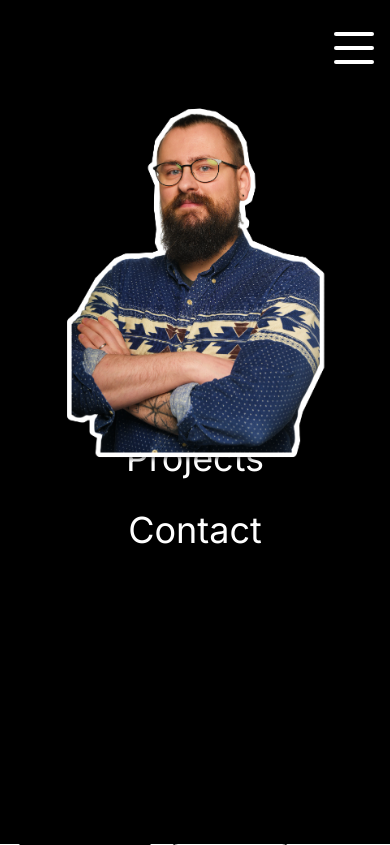
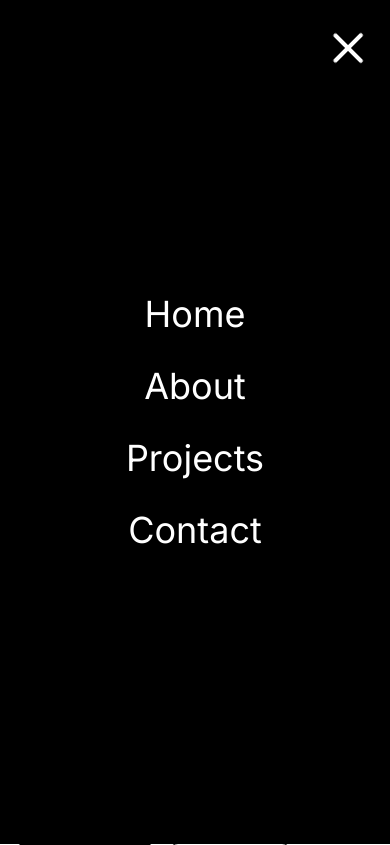
Before and after one commit to Nicktvdd/new-portfolio, a Next.js app: page / in a window 390 px wide. Both pictures are taken after a click on the button 354 px from the left and 48 px from the top of the page. Built offline with nearby package versions, Linux system fonts and the light colour scheme.

Commit message:
Image appearing over menu fixed

```diff
--- a/src/components/navbar.jsx
+++ b/src/components/navbar.jsx
@@ -1,8 +1,10 @@
-"use client";
-import { useState } from "react";
-import Link from "next/link";
-import Image from "next/image";
-import NavLink from "./navLink";
+"use client"
+
+import { useState } from "react"
+import Link from "next/link"
+import Image from "next/image"
+import NavLink from "./navLink"
+import { motion } from "framer-motion"
 
 const links = [
     { name: "Home", href: "/" },
@@ -14,11 +16,48 @@
 const Navbar = () => {
     const [open, setOpen] = useState(false);
 
+    const topVariants = {
+        open: {
+            rotate: 45,
+            backgroundColor: "rgb(255,255,255)",
+        },
+        closed: {
+            rotate: 0,
+        },
+    }
+    const centerVariants = {
+        open: {
+            opacity: 0,
+        },
+        closed: {
+            opacity: 1,
+        },
+    }
+
+    const listVariants = {
+        open: {
+            x:0,
+        },
+        closed: {
+            x:"100vw",
+        },
+    }
+
+    const bottomVariants = {
+        open: {
+            rotate: -45,
+            backgroundColor: "rgb(255,255,255)",
+        },
+        closed: {
+            rotate: 0,
+        },
+    }
+
     return (
         <div className="h-full flex items-center justify-between px-4 sm:px-8 md:px-12 lg:px-20 xl:px48 text-xl">
             {/* LINKS */}
             <div className="hidden md:flex gap-4 w-1/3">
-                {links.map(link=>(
+                {links.map(link => (
                     <NavLink link={link} key={link.name} />
                 ))}
             </div>
@@ -44,20 +83,34 @@
             {/* RESPONSIVE MENU */}
             <div className="md:hidden">
                 {/* MENU BUTTON*/}
-                <button className="w-10 h-8 flex flex-col justify-between z-50 relative"  onClick={(()=>setOpen(!open))}>
-                    <div className="w-10 h-1 bg-white rounded"> </div>
-                    <div className="w-10 h-1 bg-white rounded"> </div>
-                    <div className="w-10 h-1 bg-white rounded"> </div>
+                <button className="w-10 h-8 flex flex-col justify-between z-50 relative"
+                onClick={() => setOpen((prev) => !prev)}
+                >
+                    <motion.div
+                        variants={topVariants}
+                        animate={open ? "open" : "closed"}
+                        className="w-10 h-1 bg-black rounded origin-left">
+                    </motion.div>
+                    <motion.div
+                        variants={centerVariants}
+                        animate={open ? "open" : "closed"}
+                        className="w-10 h-1 bg-black rounded">
+                    </motion.div>
+                    <motion.div
+                        variants={bottomVariants}
+                        animate={open ? "open" : "closed"}
+                        className="w-10 h-1 bg-black rounded origin-left">
+                    </motion.div>
                 </button>
                 {/* MENU LIST*/}
                 {open && (
-                <div className="absolute top-0 left-0 w-screen h-screen bg-black text-white flex flex-col items-center justify-center gap-8 text-4xl">
+                    <motion.div variants={listVariants} initial="closed" animate="open" className="absolute top-0 left-0 w-screen h-screen bg-black text-white flex flex-col items-center justify-center gap-8 text-4xl z-40">
                         {links.map((link) => (
                             <Link href={link.href} key={link.name}>
                                 {link.name}
                             </Link>
                         ))}
-                </div>
+                    </motion.div>
                 )}
             </div>
         </div>
```
Lines whose indentation alone changed are shown as unchanged.
